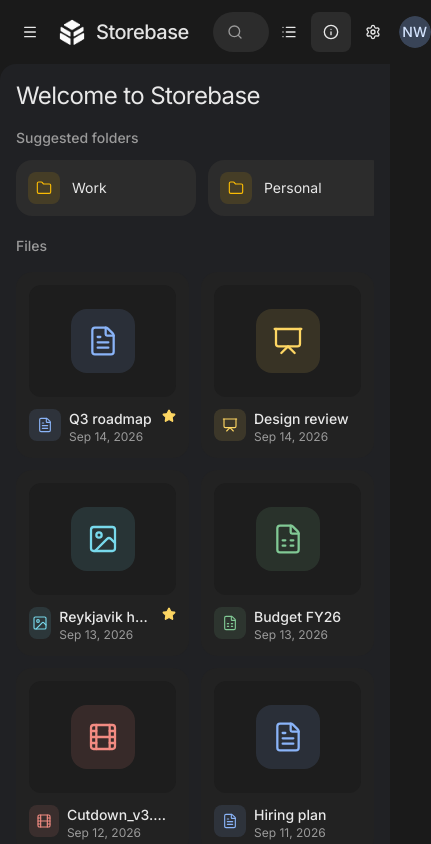
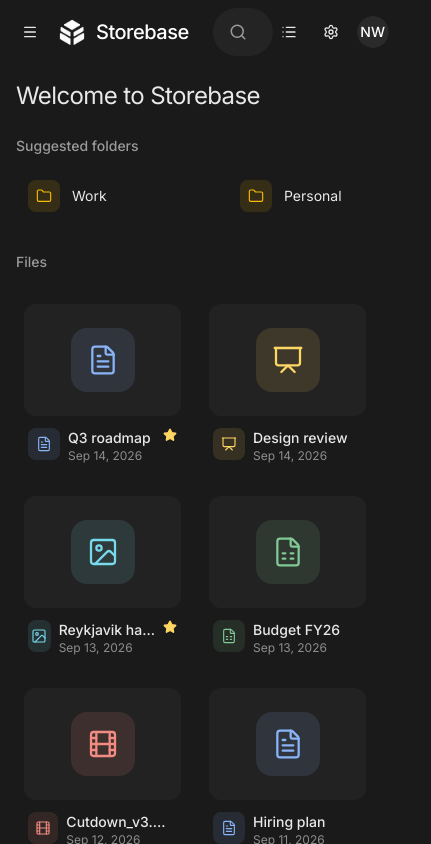
Before and after one commit to NoahWhiteson/Storebase, a React (Vite) app: page / in a window 390 px wide. Shown: the whole page, 431 px wide, since content can reach past the window. Built offline with nearby package versions, Linux system fonts and the light colour scheme.

Commit message:
Flatten Storebase to #1a1a1a and drop the details pane
Remove the Google-gray content slab and info panel. Drive-style folders/files sit on a single black canvas with Storebase white selection.

```diff
--- a/src/App.tsx
+++ b/src/App.tsx
@@ -1,4 +1,3 @@
-import { DetailsPanel } from '@/components/DetailsPanel'
 import { FileGlyph } from '@/components/FileGlyph'
 import { FileView } from '@/components/FileView'
 import { Sidebar } from '@/components/Sidebar'
@@ -52,7 +51,6 @@ export default function App() {
   const [search, setSearch] = useState('')
   const [view, setView] = useState<'grid' | 'list'>('grid')
   const [selectedIds, setSelectedIds] = useState<string[]>([])
-  const [detailsOpen, setDetailsOpen] = useState(true)
   const [sidebarOpen, setSidebarOpen] = useState(false)
   const [toast, setToast] = useState<string | null>(null)
   const [dialog, setDialog] = useState<null | { mode: 'create' | 'rename'; id?: string }>(null)
@@ -122,8 +120,6 @@ export default function App() {
     [items],
   )
 
-  const selected = selectedIds.map((id) => byId.get(id)).filter((item): item is DriveItem => Boolean(item))
-  const active = selected[selected.length - 1] ?? null
   const usedBytes = items.reduce((sum, item) => (item.trashed ? sum : sum + (item.size ?? 0)), 0)
 
   function notify(message: string) {
@@ -296,23 +292,17 @@ export default function App() {
   const heading =
     search.trim() ? `Results for "${search.trim()}"` : folderId ? crumbs[crumbs.length - 1]?.name ?? titles[section] : titles[section]
 
-  const location = crumbs.length
-    ? [section === 'computers' ? 'Computers' : 'My files', ...crumbs.map((c) => c.name)].join(' / ')
-    : titles[section]
-
   return (
-    <div className="flex h-full min-h-0 flex-col bg-background text-foreground">
+    <div className="flex h-full min-h-0 flex-col bg-[#1a1a1a] text-foreground">
       <TopBar
         search={search}
         view={view}
-        detailsOpen={detailsOpen}
         files={items}
         onSearch={setSearch}
         onView={setView}
-        onToggleDetails={() => setDetailsOpen((v) => !v)}
         onOpenSidebar={() => setSidebarOpen(true)}
       />
-      <div className="flex min-h-0 flex-1">
+      <div className="flex min-h-0 flex-1 bg-[#1a1a1a]">
         <Sidebar
           section={section}
           usedBytes={usedBytes}
@@ -327,9 +317,9 @@ export default function App() {
           onCreateFile={createUntitled}
           onUpload={() => uploadRef.current?.click()}
         />
-        <main className="flex min-w-0 flex-1 flex-col overflow-hidden rounded-tl-2xl bg-[#202124]">
+        <main className="flex min-w-0 flex-1 flex-col overflow-hidden bg-[#1a1a1a]">
           <div
-            className="flex flex-col gap-4 overflow-y-auto p-4 md:p-6"
+            className="flex flex-col gap-6 overflow-y-auto px-4 py-4 md:px-6 md:py-5"
             onClick={() => setSelectedIds([])}
           >
             <div className="flex flex-wrap items-center gap-2 text-sm text-muted-foreground">
@@ -372,7 +362,7 @@ export default function App() {
                       key={folder.id}
                       type="button"
                       onClick={() => openItem(folder)}
-                      className="flex min-w-[180px] items-center gap-3 rounded-xl bg-[#2c2c2c] px-3 py-3 text-left hover:bg-[#333]"
+                      className="flex min-w-[200px] items-center gap-3 rounded-xl px-3 py-3 text-left hover:bg-white/5"
                     >
                       <FileGlyph kind="folder" size="sm" />
                       <span className="truncate text-sm">{folder.name}</span>
@@ -402,16 +392,6 @@ export default function App() {
             />
           </div>
         </main>
-        {detailsOpen ? (
-          <div className="hidden h-full lg:flex">
-            <DetailsPanel
-              item={active}
-              location={active ? (active.parentId ? location : titles[section]) : location}
-              onClose={() => setDetailsOpen(false)}
-              onStar={star}
-            />
-          </div>
-        ) : null}
       </div>
 
       <input
--- a/src/components/AskAI.tsx
+++ b/src/components/AskAI.tsx
@@ -60,7 +60,7 @@ export function AskAI({
       <DialogContent className="flex max-h-[min(640px,85vh)] flex-col gap-0 overflow-hidden p-0 sm:max-w-lg">
         <DialogHeader className="border-b border-border px-6 py-4">
           <DialogTitle className="flex items-center gap-2">
-            <Sparkles className="size-4 text-primary" />
+            <Sparkles className="size-4" />
             Ask AI
           </DialogTitle>
           <DialogDescription>Answers from the files currently in this Storebase.</DialogDescription>
@@ -72,7 +72,7 @@ export function AskAI({
                 key={message.id}
                 className={
                   message.role === 'user'
-                    ? 'ml-8 rounded-2xl rounded-br-md bg-[#394457] px-3.5 py-2.5 text-sm'
+                    ? 'ml-8 rounded-2xl rounded-br-md bg-white/10 px-3.5 py-2.5 text-sm'
                     : 'mr-8 whitespace-pre-wrap rounded-2xl rounded-bl-md bg-[#2c2c2c] px-3.5 py-2.5 text-sm'
                 }
               >
@@ -108,7 +108,7 @@ export function AskAI({
               placeholder="Ask about your files"
               className="h-10"
             />
-            <Button type="submit" className="h-10" disabled={!draft.trim()}>
+            <Button type="submit" className="h-10 bg-white text-[#1a1a1a] hover:bg-[#f2f2f2]" disabled={!draft.trim()}>
               Ask
             </Button>
           </form>
--- a/src/components/FileView.tsx
+++ b/src/components/FileView.tsx
@@ -42,24 +42,33 @@ export function FileView({
   onRestore,
 }: FileViewProps) {
   if (items.length === 0) {
-    return (
-      <EmptyState section={section} search={search} />
-    )
+    return <EmptyState section={section} search={search} />
   }
 
-  return view === 'grid' ? (
-    <div className="grid grid-cols-2 gap-3 sm:grid-cols-3 lg:grid-cols-4 xl:grid-cols-5 2xl:grid-cols-6">
+  const folders = items.filter((item) => item.kind === 'folder')
+  const files = items.filter((item) => item.kind !== 'folder')
+  const showSplit = view === 'grid' && folders.length > 0 && files.length > 0
+
+  const menu = {
+    onOpen,
+    onStar,
+    onShare,
+    onRename,
+    onTrash,
+    onRestore,
+  }
+
+  if (view === 'list') {
+    return (
+      <div>
+        <div className="hidden grid-cols-[minmax(0,2fr)_140px_160px_100px] gap-3 px-3 py-2 text-xs font-medium text-[#8d8d8d] md:grid">
+          <span>Name</span>
+          <span>Owner</span>
+          <span>Date modified</span>
+          <span className="text-right">File size</span>
+        </div>
         {items.map((item) => (
-        <ItemMenu
-          key={item.id}
-          item={item}
-          onOpen={onOpen}
-          onStar={onStar}
-          onShare={onShare}
-          onRename={onRename}
-          onTrash={onTrash}
-          onRestore={onRestore}
-        >
+          <ItemMenu key={item.id} item={item} {...menu}>
             <button
               type="button"
               onClick={(e) => {
@@ -68,46 +77,35 @@ export function FileView({
               }}
               onDoubleClick={() => onOpen(item)}
               className={cn(
-              'flex w-full flex-col items-stretch rounded-xl border border-transparent bg-[#222222] p-3 text-left transition hover:bg-[#2a2a2a]',
-              selectedIds.includes(item.id) && 'border-[#8ab4f8]/40 bg-[#394457]',
+                'grid w-full grid-cols-[minmax(0,1fr)_auto] items-center gap-3 rounded-full px-3 py-2.5 text-left hover:bg-white/5 md:grid-cols-[minmax(0,2fr)_140px_160px_100px]',
+                selectedIds.includes(item.id) && 'bg-white/10 hover:bg-white/10',
               )}
             >
-            <div className="flex h-28 items-center justify-center rounded-lg bg-[#1a1a1a]/60">
-              <FileGlyph kind={item.kind} size="lg" />
-            </div>
-            <div className="mt-3 flex items-start gap-2">
+              <span className="flex min-w-0 items-center gap-3">
                 <FileGlyph kind={item.kind} size="sm" />
-              <div className="min-w-0">
-                <div className="truncate text-sm font-medium">{item.name}</div>
-                <div className="truncate text-xs text-muted-foreground">
-                  {item.kind === 'folder' ? 'Folder' : formatDate(item.modifiedAt)}
-                </div>
-              </div>
-              {item.starred ? <Star className="ml-auto size-3.5 shrink-0 fill-[#fdd663] text-[#fdd663]" /> : null}
-            </div>
+                <span className="truncate text-sm">{item.name}</span>
+                {item.starred ? <Star className="size-3.5 shrink-0 fill-[#fdd663] text-[#fdd663]" /> : null}
+              </span>
+              <span className="hidden truncate text-sm text-[#8d8d8d] md:block">{item.owner}</span>
+              <span className="hidden text-sm text-[#8d8d8d] md:block">{formatDate(item.modifiedAt)}</span>
+              <span className="text-right text-sm text-[#8d8d8d]">
+                {item.kind === 'folder' ? '—' : formatBytes(item.size)}
+              </span>
             </button>
           </ItemMenu>
         ))}
       </div>
-  ) : (
-    <div className="overflow-hidden rounded-xl border border-[#2e2e2e]">
-      <div className="hidden grid-cols-[minmax(0,2fr)_140px_160px_100px] gap-3 border-b border-[#2e2e2e] px-4 py-2 text-xs font-medium text-muted-foreground md:grid">
-        <span>Name</span>
-        <span>Owner</span>
-        <span>Date modified</span>
-        <span className="text-right">Size</span>
-      </div>
-      {items.map((item) => (
-        <ItemMenu
-          key={item.id}
-          item={item}
-          onOpen={onOpen}
-          onStar={onStar}
-          onShare={onShare}
-          onRename={onRename}
-          onTrash={onTrash}
-          onRestore={onRestore}
-        >
+    )
+  }
+
+  return (
+    <div className="flex flex-col gap-8">
+      {folders.length > 0 ? (
+        <section>
+          {showSplit ? <h2 className="mb-3 text-sm font-medium text-[#8d8d8d]">Folders</h2> : null}
+          <div className="grid grid-cols-1 gap-3 sm:grid-cols-2 xl:grid-cols-3 2xl:grid-cols-4">
+            {folders.map((item) => (
+              <ItemMenu key={item.id} item={item} {...menu}>
                 <button
                   type="button"
                   onClick={(e) => {
@@ -116,23 +114,55 @@ export function FileView({
                   }}
                   onDoubleClick={() => onOpen(item)}
                   className={cn(
-              'grid w-full grid-cols-[minmax(0,1fr)_auto] items-center gap-3 border-b border-[#2e2e2e] px-4 py-2.5 text-left last:border-0 hover:bg-[#242424] md:grid-cols-[minmax(0,2fr)_140px_160px_100px]',
-              selectedIds.includes(item.id) && 'bg-[#394457] hover:bg-[#394457]',
+                    'flex w-full items-center gap-3 rounded-xl px-3 py-3 text-left hover:bg-white/5',
+                    selectedIds.includes(item.id) && 'bg-white/10 hover:bg-white/10',
                   )}
                 >
-            <span className="flex min-w-0 items-center gap-3">
-              <FileGlyph kind={item.kind} size="sm" />
-              <span className="truncate text-sm">{item.name}</span>
+                  <FileGlyph kind="folder" size="sm" />
+                  <span className="min-w-0 flex-1 truncate text-sm font-medium">{item.name}</span>
                   {item.starred ? <Star className="size-3.5 shrink-0 fill-[#fdd663] text-[#fdd663]" /> : null}
-            </span>
-            <span className="hidden truncate text-sm text-muted-foreground md:block">{item.owner}</span>
-            <span className="hidden text-sm text-muted-foreground md:block">{formatDate(item.modifiedAt)}</span>
-            <span className="text-right text-sm text-muted-foreground">
-              {item.kind === 'folder' ? '—' : formatBytes(item.size)}
-            </span>
                 </button>
               </ItemMenu>
             ))}
+          </div>
+        </section>
+      ) : null}
+
+      {files.length > 0 ? (
+        <section>
+          {showSplit ? <h2 className="mb-3 text-sm font-medium text-[#8d8d8d]">Files</h2> : null}
+          <div className="grid grid-cols-2 gap-3 sm:grid-cols-3 lg:grid-cols-4 xl:grid-cols-5 2xl:grid-cols-6">
+            {files.map((item) => (
+              <ItemMenu key={item.id} item={item} {...menu}>
+                <button
+                  type="button"
+                  onClick={(e) => {
+                    e.stopPropagation()
+                    onSelect(item.id, e.metaKey || e.ctrlKey)
+                  }}
+                  onDoubleClick={() => onOpen(item)}
+                  className={cn(
+                    'flex w-full flex-col items-stretch rounded-xl p-2 text-left hover:bg-white/5',
+                    selectedIds.includes(item.id) && 'bg-white/10 hover:bg-white/10',
+                  )}
+                >
+                  <div className="flex h-28 items-center justify-center rounded-lg bg-white/[0.04]">
+                    <FileGlyph kind={item.kind} size="lg" />
+                  </div>
+                  <div className="mt-3 flex items-start gap-2 px-1 pb-1">
+                    <FileGlyph kind={item.kind} size="sm" />
+                    <div className="min-w-0">
+                      <div className="truncate text-sm font-medium">{item.name}</div>
+                      <div className="truncate text-xs text-[#8d8d8d]">{formatDate(item.modifiedAt)}</div>
+                    </div>
+                    {item.starred ? <Star className="ml-auto size-3.5 shrink-0 fill-[#fdd663] text-[#fdd663]" /> : null}
+                  </div>
+                </button>
+              </ItemMenu>
+            ))}
+          </div>
+        </section>
+      ) : null}
     </div>
   )
 }
@@ -225,10 +255,10 @@ function EmptyState({ section, search }: { section: SectionId; search: string })
   }
 
   return (
-    <div className="flex min-h-[320px] flex-col items-center justify-center rounded-xl border border-dashed border-[#333] px-6 text-center">
+    <div className="flex min-h-[320px] flex-col items-center justify-center px-6 text-center">
       <FileGlyph kind="folder" size="lg" />
       <h2 className="mt-4 text-lg font-medium">{title}</h2>
-      <p className="mt-1 max-w-sm text-sm text-muted-foreground">{body}</p>
+      <p className="mt-1 max-w-sm text-sm text-[#8d8d8d]">{body}</p>
     </div>
   )
 }
--- a/src/components/TopBar.tsx
+++ b/src/components/TopBar.tsx
@@ -17,35 +17,31 @@ import {
   TooltipTrigger,
 } from '@/components/ui/tooltip'
 import type { DriveItem } from '@/types'
-import { Grid2x2, Info, List, Menu, Search, Settings, Sparkles } from 'lucide-react'
+import { Grid2x2, List, Menu, Search, Settings, Sparkles } from 'lucide-react'
 import { useState } from 'react'
 
 type TopBarProps = {
   search: string
   view: 'grid' | 'list'
-  detailsOpen: boolean
   files: DriveItem[]
   onSearch: (value: string) => void
   onView: (view: 'grid' | 'list') => void
-  onToggleDetails: () => void
   onOpenSidebar: () => void
 }
 
 export function TopBar({
   search,
   view,
-  detailsOpen,
   files,
   onSearch,
   onView,
-  onToggleDetails,
   onOpenSidebar,
 }: TopBarProps) {
   const [askOpen, setAskOpen] = useState(false)
 
   return (
-    <header className="flex h-16 shrink-0 items-center">
-      <div className="flex h-full w-auto shrink-0 items-center gap-2 px-3 md:w-[272px] md:gap-2.5 md:px-4">
+    <header className="flex h-16 shrink-0 items-center bg-[#1a1a1a]">
+      <div className="flex h-full w-auto shrink-0 items-center gap-2 px-3 md:w-[256px] md:gap-2.5 md:px-4">
         <Button
           variant="ghost"
           size="icon"
@@ -56,17 +52,17 @@ export function TopBar({
           <Menu />
         </Button>
         <StorebaseLogo className="size-8" />
-        <span className="text-[20px] font-medium tracking-tight text-[#e3e3e3]">Storebase</span>
+        <span className="text-[20px] font-medium tracking-tight text-white">Storebase</span>
       </div>
 
-      <div className="flex h-full min-w-0 flex-1 items-center gap-2 px-3 md:gap-3 md:pr-4 md:pl-6">
-        <div className="relative flex h-10 min-w-0 flex-1 items-center">
-          <Search className="pointer-events-none absolute left-3.5 size-4 text-muted-foreground" />
+      <div className="flex h-full min-w-0 flex-1 items-center gap-2 px-3 md:gap-3 md:pr-4 md:pl-2">
+        <div className="relative flex h-12 min-w-0 flex-1 items-center">
+          <Search className="pointer-events-none absolute left-4 size-[18px] text-[#9a9a9a]" />
           <Input
             value={search}
             onChange={(e) => onSearch(e.target.value)}
             placeholder="Search in Storebase"
-            className="h-10 rounded-full border-0 bg-[#2c2c2c] pl-11 text-sm shadow-none placeholder:text-[#9aa0a6] focus-visible:ring-1 focus-visible:ring-[#8ab4f8]/40"
+            className="h-12 rounded-full border-0 bg-[#242424] pl-12 text-[15px] shadow-none placeholder:text-[#8d8d8d] focus-visible:bg-[#2a2a2a] focus-visible:ring-1 focus-visible:ring-white/15"
           />
         </div>
 
@@ -75,9 +71,9 @@ export function TopBar({
           variant="secondary"
           aria-label="Ask AI"
           onClick={() => setAskOpen(true)}
-          className="h-10 shrink-0 rounded-full bg-[#2c2c2c] px-3 text-sm font-medium text-foreground hover:bg-[#333] md:px-4"
+          className="h-10 shrink-0 rounded-full bg-[#242424] px-3 text-sm font-medium text-white hover:bg-[#2e2e2e] md:px-4"
         >
-          <Sparkles className="size-4 text-primary" />
+          <Sparkles className="size-4" />
           <span className="hidden sm:inline">Ask AI</span>
         </Button>
 
@@ -98,20 +94,6 @@ export function TopBar({
           </Tooltip>
           <Tooltip>
             <TooltipTrigger asChild>
-              <Button
-                variant="ghost"
-                size="icon"
-                className={detailsOpen ? 'size-10 bg-[#2c2c2c]' : 'size-10'}
-                aria-label="View details"
-                onClick={onToggleDetails}
-              >
-                <Info />
-              </Button>
-            </TooltipTrigger>
-            <TooltipContent>View details</TooltipContent>
-          </Tooltip>
-          <Tooltip>
-            <TooltipTrigger asChild>
               <Button variant="ghost" size="icon" className="size-10" aria-label="Settings">
                 <Settings />
               </Button>
@@ -120,9 +102,9 @@ export function TopBar({
           </Tooltip>
           <DropdownMenu>
             <DropdownMenuTrigger asChild>
-              <button className="ml-1 rounded-full outline-none ring-offset-background focus-visible:ring-2 focus-visible:ring-ring">
+              <button className="ml-1 rounded-full outline-none ring-offset-background focus-visible:ring-2 focus-visible:ring-white/30">
                 <Avatar>
-                  <AvatarFallback className="bg-[#394457] text-sm font-medium text-[#d3e3fd]">
+                  <AvatarFallback className="bg-[#2a2a2a] text-sm font-medium text-white">
                     NW
                   </AvatarFallback>
                 </Avatar>
--- a/src/components/ui/progress.tsx
+++ b/src/components/ui/progress.tsx
@@ -13,14 +13,14 @@ function Progress({
     <ProgressPrimitive.Root
       data-slot="progress"
       className={cn(
-        "relative h-2 w-full overflow-hidden rounded-full bg-primary/20",
+        "relative h-2 w-full overflow-hidden rounded-full bg-white/10",
         className
       )}
       {...props}
     >
       <ProgressPrimitive.Indicator
         data-slot="progress-indicator"
-        className="h-full w-full flex-1 bg-primary transition-all"
+        className="h-full w-full flex-1 bg-white transition-all"
         style={{ transform: `translateX(-${100 - (value || 0)}%)` }}
       />
     </ProgressPrimitive.Root>
--- a/src/index.css
+++ b/src/index.css
@@ -10,8 +10,8 @@
   --color-card-foreground: #e8e8e8;
   --color-popover: #2a2a2a;
   --color-popover-foreground: #e8e8e8;
-  --color-primary: #8ab4f8;
-  --color-primary-foreground: #0d1117;
+  --color-primary: #e8e8e8;
+  --color-primary-foreground: #1a1a1a;
   --color-secondary: #2c2c2c;
   --color-secondary-foreground: #e8e8e8;
   --color-muted: #262626;
@@ -21,7 +21,7 @@
   --color-destructive: #f28b82;
   --color-border: #333333;
   --color-input: #333333;
-  --color-ring: #8ab4f8;
+  --color-ring: #e8e8e8;
   --radius-sm: 0.375rem;
   --radius-md: 0.5rem;
   --radius-lg: 0.75rem;
```
Also changed, not shown: src/components/DetailsPanel.tsx (deleted, +0 -84 lines), src/components/Sidebar.tsx (+13 -15 lines), 1 other file (tests, documents, lock files or other folders). Lines whose indentation alone changed are shown as unchanged.
